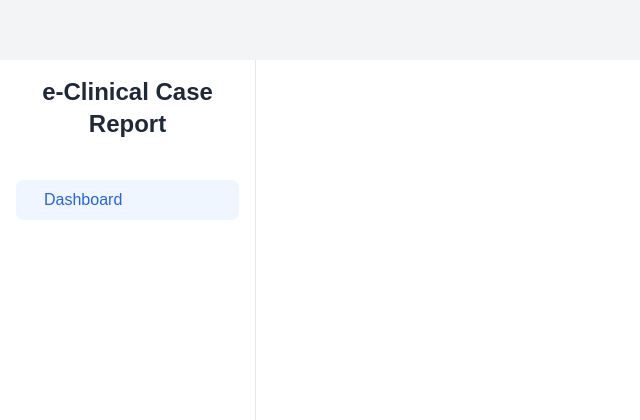
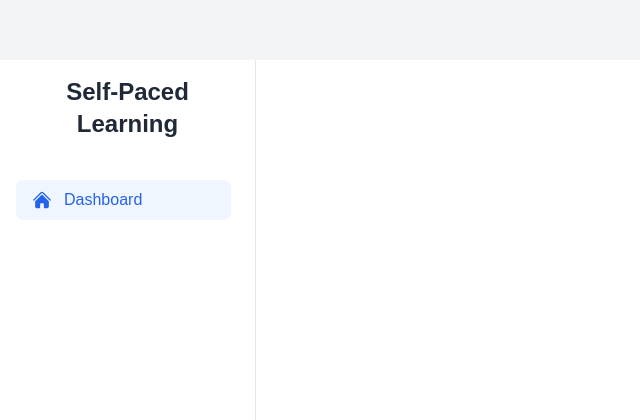
Before and after one commit to Uma-MCMXC/self-paced-learning, a Next.js app in the folder frontend/: page /student in a window 1280 px wide. Shown: the part 764-1184 px from the top of the page, without its empty margins (0-640 px from the left). Built offline with nearby package versions, Linux system fonts and the light colour scheme.

Commit message:
frontend: edit hover

```diff
--- a/frontend/app/components/layout/Sidebar.tsx
+++ b/frontend/app/components/layout/Sidebar.tsx
@@ -35,11 +35,15 @@ export default function Sidebar({ userRole }: { userRole: UserRole }) {
   }
 
   const menuItems: Record<UserRole, SidebarItem[]> = {
-    admin: [{ label: 'Dashboard', href: '/admin', icon: <HomeIcon /> }],
-    student: [{ label: 'Dashboard', href: '/student', icon: <HomeIcon /> }],
+    admin: [{ label: 'Dashboard', href: '/admin', icon: <HomeIcon className="w-5 h-5" /> }],
+    student: [{ label: 'Dashboard', href: '/student', icon: <HomeIcon className="w-5 h-5" /> }],
     lecturer: [
-      { label: 'Dashboard', href: '/lecturer', icon: <HomeIcon /> },
-      { label: 'สร้างรายวิชา', href: '/lecturer/create-subject', icon: <HomeIcon /> },
+      { label: 'Dashboard', href: '/lecturer', icon: <HomeIcon className="w-5 h-5" /> },
+      {
+        label: 'สร้างรายวิชา',
+        href: '/lecturer/create-subject',
+        icon: <HomeIcon className="w-5 h-5" />,
+      },
     ],
   }
 
@@ -51,7 +55,7 @@ export default function Sidebar({ userRole }: { userRole: UserRole }) {
   return (
     <div className="w-64 h-screen bg-white dark:bg-gray-800 border-r border-gray-200 dark:border-gray-700 flex flex-col p-4">
       <h2 className="text-2xl font-bold mb-10 text-center text-gray-800 dark:text-white">
-        e-Clinical Case Report
+        Self-Paced Learning
       </h2>
       <ul className="menu space-y-2">
         {menuItems[userRole].map((item) => {
@@ -61,7 +65,7 @@ export default function Sidebar({ userRole }: { userRole: UserRole }) {
             openMenus[item.label] ?? item.children?.some((child) => pathname.startsWith(child.href))
 
           return (
-            <li key={item.label} className="flex flex-col">
+            <li key={item.label}>
               {item.href ? (
                 <Link
                   href={item.href}
@@ -75,7 +79,7 @@ export default function Sidebar({ userRole }: { userRole: UserRole }) {
                       return newState
                     })
                   }}
-                  className={`flex items-center gap-3 px-4 py-2 rounded-lg transition duration-200 ${
+                  className={`w-[215px] flex items-center gap-3 px-4 py-2 rounded-lg transition-all duration-150 ease-in-out ${
                     isActive
                       ? 'bg-blue-50 dark:bg-gray-700 text-blue-600 dark:text-blue-400 font-medium'
                       : 'hover:bg-gray-100 dark:hover:bg-gray-700 text-gray-700 dark:text-white'
```
